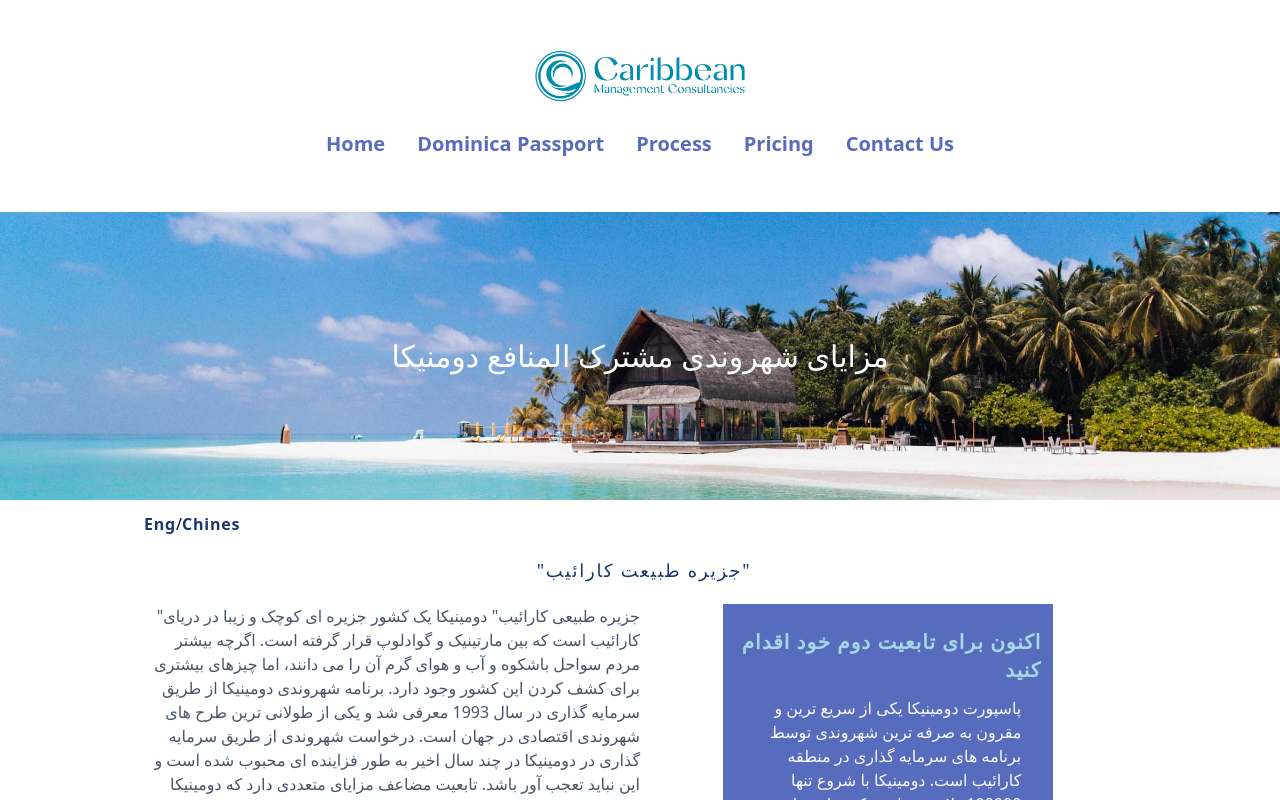
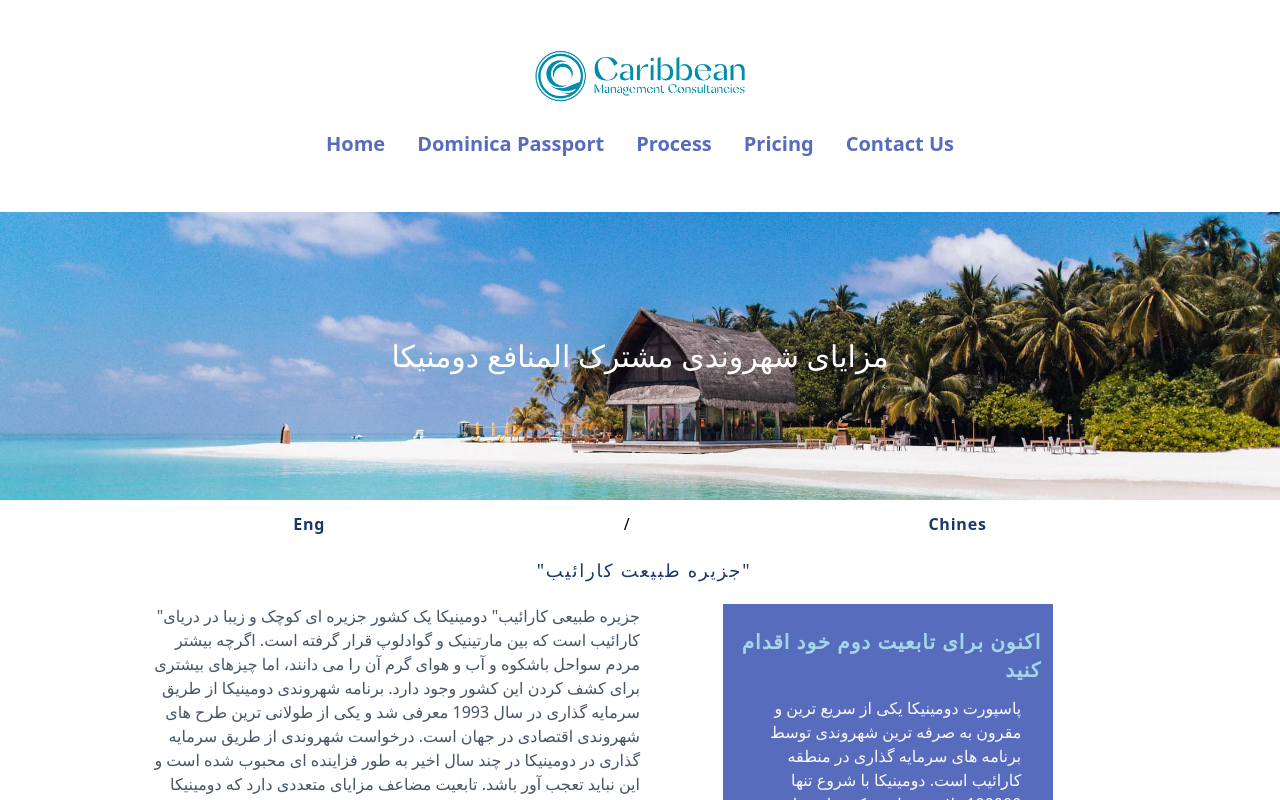
Before and after one commit to Caribbeandxb/cmc-final, a Next.js app: page /dominica-passport/fa in a window 1280 px wide. Shown: the top 800 px of the page. Built offline with nearby package versions, Linux system fonts and the light colour scheme.

Commit message:
debug language links

```diff
--- a/src/pages/dominica-passport/ch/index.js
+++ b/src/pages/dominica-passport/ch/index.js
@@ -38,7 +38,7 @@
       <DomPassImage title='多米尼克联邦信息和公民福利' />
       {/* to avoid default css styles, use layout here */}
       <Layout>
-        <div className='flex items-center'>
+        <div className='flex items-center justify-around'>
           <Link
             className='block capitalize font-bold cursor-pointer tracking-wider text-secondaryColor transition duration-300 hover:text-mainColor '
             href={'/dominica-passport'}
--- a/src/pages/dominica-passport/fa/index.js
+++ b/src/pages/dominica-passport/fa/index.js
@@ -42,7 +42,7 @@
       {/* to avoid default css styles, use layout here */}
       <Layout>
         {/* language link */}
-        <div className='flex items-center '>
+        <div className='flex items-center justify-around'>
           <Link
             className='block capitalize font-bold cursor-pointer tracking-wider text-secondaryColor transition duration-300 hover:text-mainColor '
             href={'/dominica-passport'}
```
